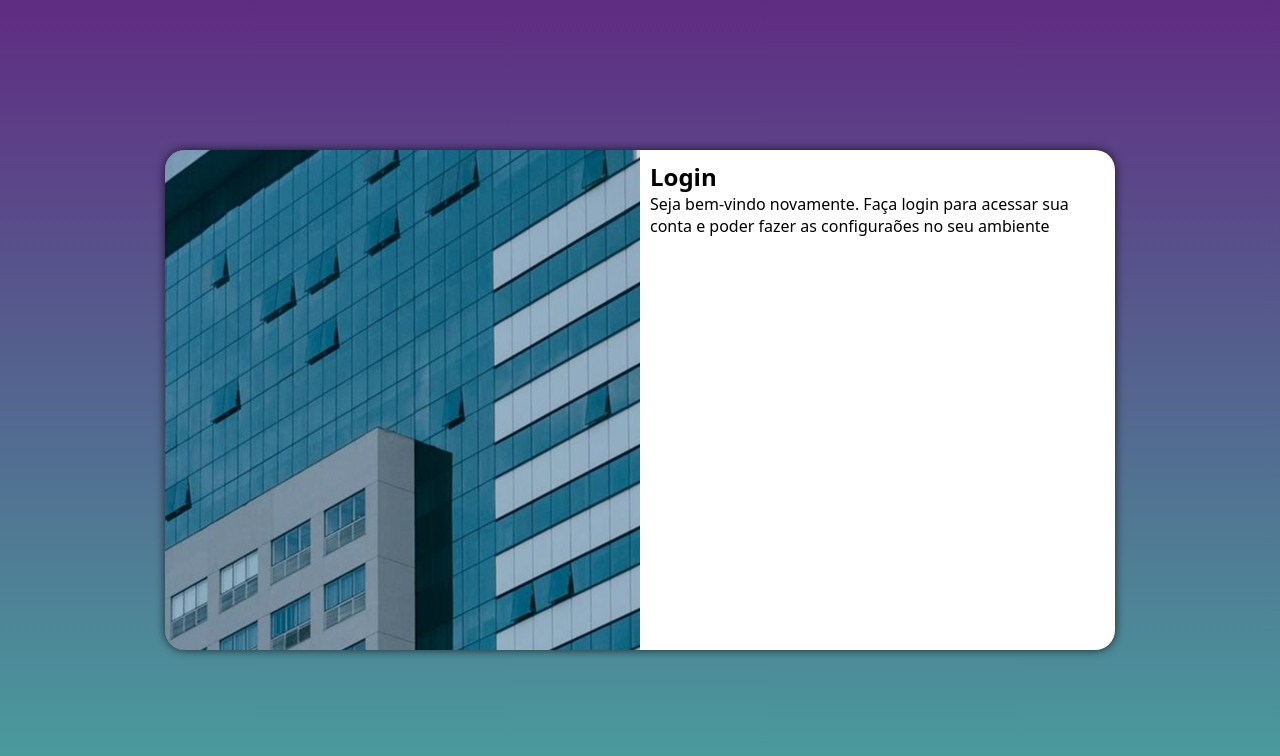
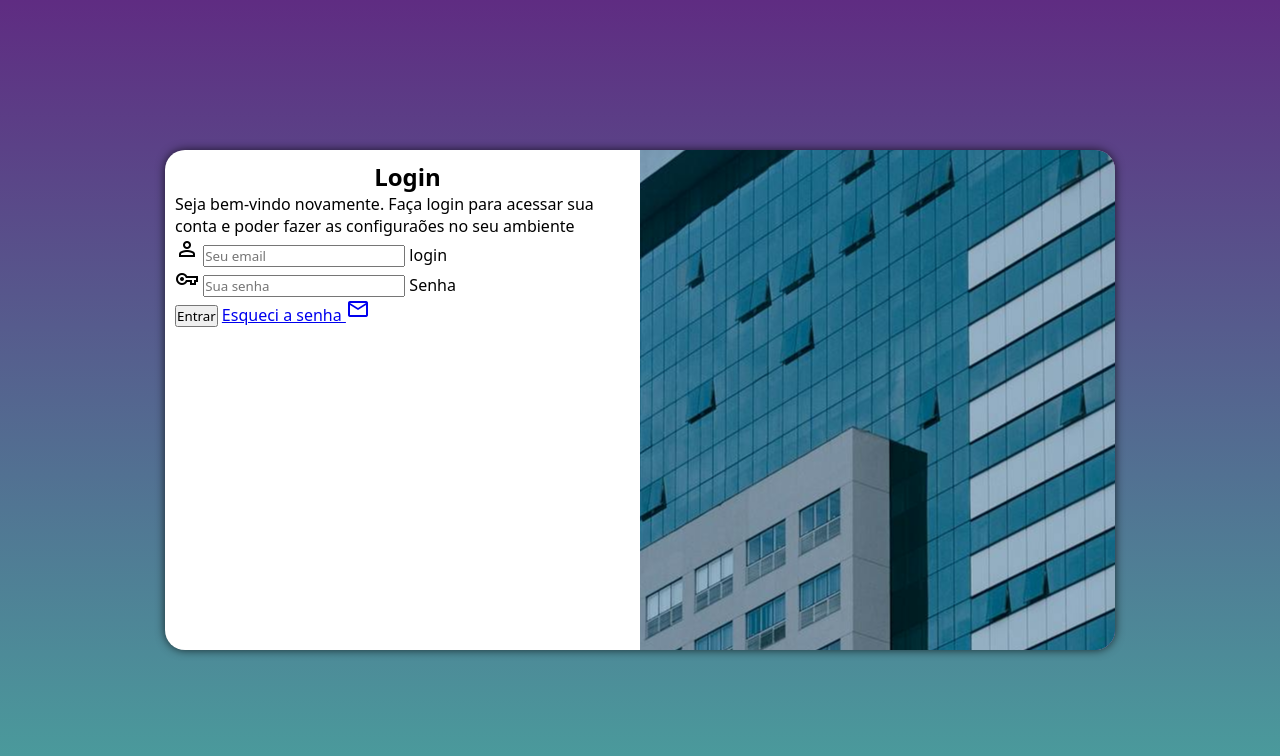
Before and after one commit to WellingtonRaul/projeto-login, a plain HTML site: page index.html in a window 1280 px wide. Drawn offline with nearby package versions, Linux system fonts and the light colour scheme.

Commit message:
Atualizei o formulário

```diff
--- a/estilos/media-query.css
+++ b/estilos/media-query.css
@@ -13,6 +13,7 @@
     section#login > div#imagem {
         float: left;
         width: 30%;
+        height: 100%;
     }
 
     section#login > div#formulario {
@@ -32,13 +33,22 @@
     }
 
     section#login > div#imagem {
-        float: left;
+        float: right;
         width: 50%;
         height: 100%;
     }
 
     section#login > div#formulario {
-        float: right;
+        float: left;
         width: 50%;
     }
+
+    div#formulario >p {
+        font-size: 1em;
+
+    }
+
+    div#formulario >h1 {
+        font-size: 1.5em;
+    }
 }
--- a/estilos/style.css
+++ b/estilos/style.css
@@ -31,7 +31,7 @@ section#login{
     transform: translate(-50%, -50%);
     overflow: hidden;
     background-color: white;
-    width: 250px;
+    width: 256px;
     height: 500px;
     border-radius: 20px;
     box-shadow: 0px 0px 10px rgba(0, 0, 0, 0.705);
@@ -53,3 +53,13 @@ section#login > div#formulario{
     display: block;
     padding: 10px;
 }
+
+div#formulario > h1 {
+    text-align: center;
+    margin-left: 10px;
+}
+
+div#formulario >p {
+    font-size: 0.8em;
+
+}
--- a/index.html
+++ b/index.html
@@ -6,6 +6,7 @@
     <title>Login</title>
     <link rel="stylesheet" href="estilos/style.css">
    <link rel="stylesheet" href="estilos/media-query.css">
+   <link href="https://fonts.googleapis.com/css2?family=Material+Symbols+Outlined" rel="stylesheet" />
 </head>
 <body>
     <main>
@@ -16,8 +17,26 @@
             <div id="formulario">
                 <h1>Login</h1>
                 <p>Seja bem-vindo novamente. Faça login para acessar sua conta e poder fazer as configuraões no seu ambiente</p>
-                <form action="login.php" method="post">
+                <form action="login.php" method="post" autocomplete="on">
 
+                    <div class="campo">
+                        <span class="material-symbols-outlined">
+                            person
+                            </span>
+                        <input type="email" name="login" id="ilogin" placeholder="Seu email" autocomplete="email" required maxlength="30">
+                        <label for="ilogin">login</label>
+                    </div>
+                    <div class="campo">
+                        <span class="material-symbols-outlined">
+                            vpn_key
+                            </span>
+                        <input type="password" name="senha" id="isenha" placeholder="Sua senha" autocomplete="current-password" required minlength="8" maxlength="20">
+                        <label for="isenha">Senha</label>
+                    </div>
+                    <input type="submit" value="Entrar">
+                    <a href="esqueci.html">
+                        Esqueci a senha   <span class="material-symbols-outlined">mail</span>
+                    </a>
 
                 </form>
             </div>
```
